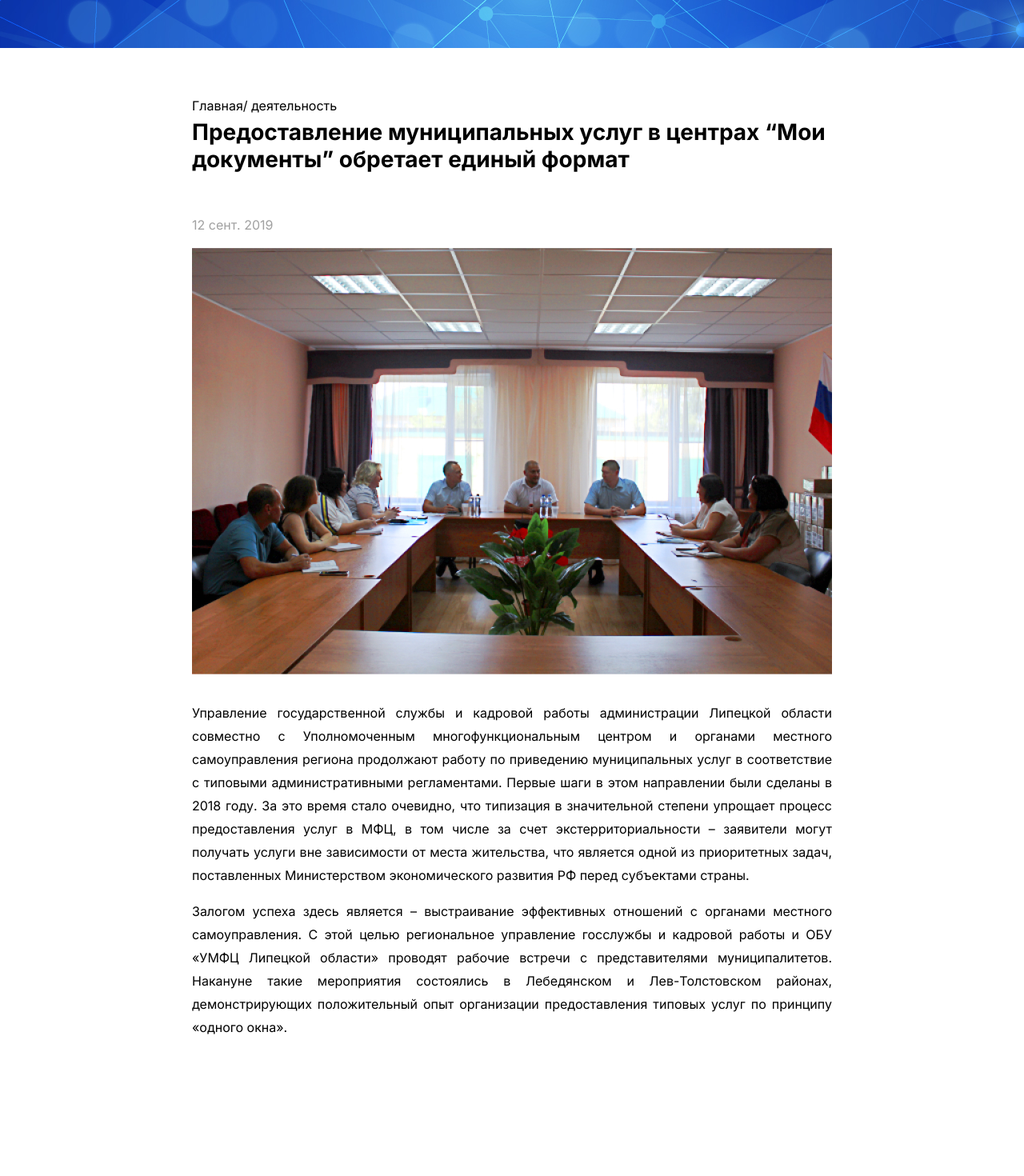
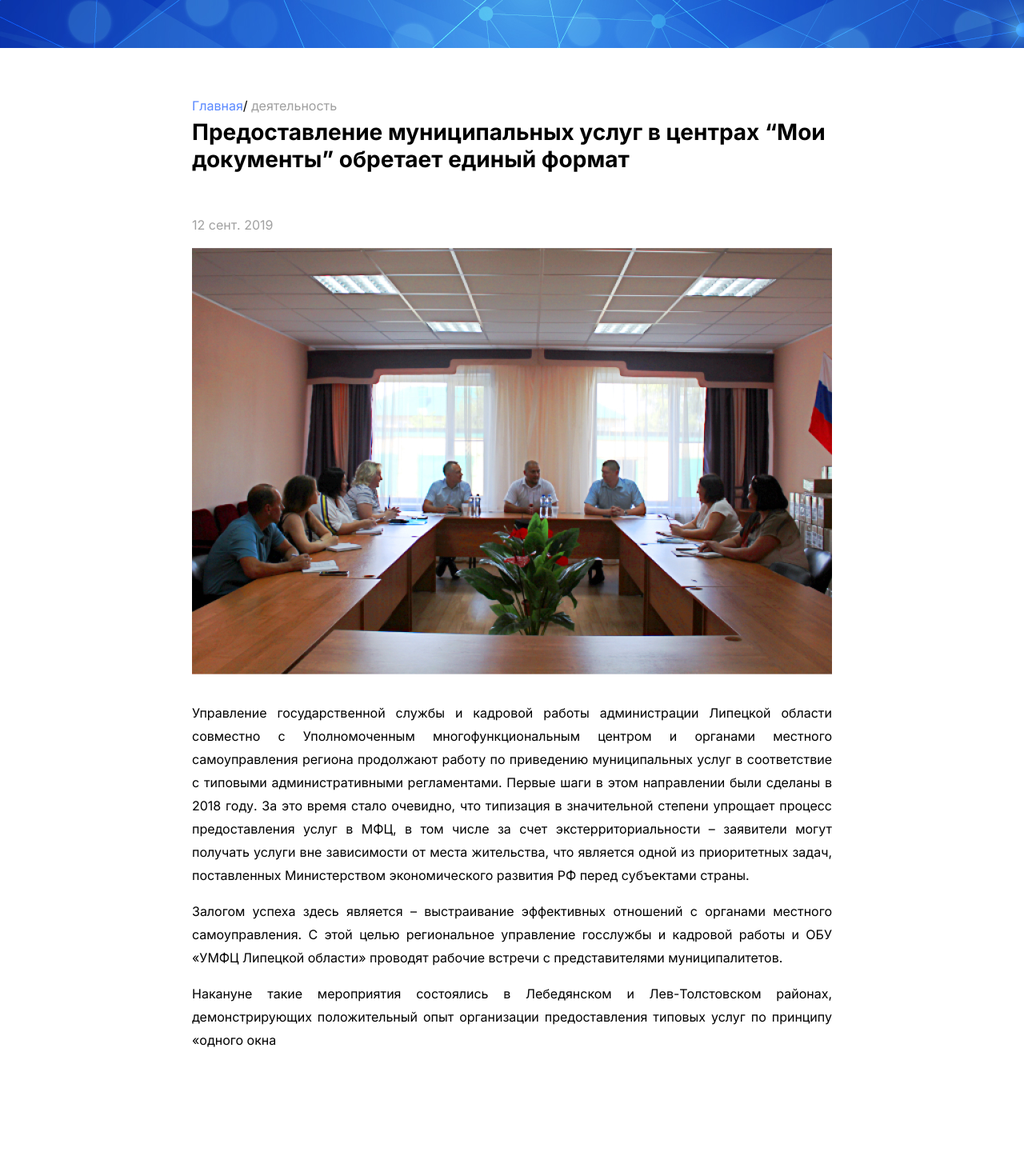
Before and after one commit to GrigoryVelchu/test-work, a Nuxt app: page /post in a window 1280 px wide. Shown: the part 440-1910 px from the top of the page at 80% size. Built offline with nearby package versions, Linux system fonts and the light colour scheme.

Commit message:
made some refactor

```diff
--- a/components/Banners.vue
+++ b/components/main/Banners.vue
@@ -1,7 +1,7 @@
 <template>
     <div class = "banners">
       <nuxt-link v-for = "item in bannersItem" :to = "item.linkTo" :key = "item.id" >
-        <img :src="require(`../assets//sidebarContent/bannersImg/${item.imgSrc}.jpg`)">
+        <img :src="require(`~/assets//sidebarContent/bannersImg/${item.imgSrc}.jpg`)">
       </nuxt-link>
     </div>
 </template>
--- a/components/NewsItem.vue
+++ b/components/main/NewsItem.vue
@@ -1,7 +1,7 @@
 <template>
 <div class = "news-item">
   <div class = "news-item__img">
-  <img :src = "require(`../assets/newsItemContent/${newsItem.imgSrc}.jpg`)"/>
+  <img :src = "require(`~/assets/newsItemContent/${newsItem.imgSrc}.jpg`)"/>
   </div>
   <div class = "news-item__info">
     <span class = "news-item__data gray-thin-text">
--- a/components/Sidebar.vue
+++ b/components/main/Sidebar.vue
@@ -12,7 +12,7 @@
         <nuxt-link tag="li" v-for="item in structureItems" :key="item.id" :to="item.linkTo">
           <div :class="[`structure__menu-item`, item.id === structureItems.length && `structure__menu-item-last`]">
             <span>{{item.text}}</span>
-            <img :src= "require(`../assets//sidebarContent/icons/${item.icon}.png`)"/>
+            <img :src= "require(`~/assets//sidebarContent/icons/${item.icon}.png`)"/>
           </div>
         </nuxt-link>
       </ul>
--- a/pages/post.vue
+++ b/pages/post.vue
@@ -1,19 +1,21 @@
 <template>
   <main>
 
-      <div class = "post-container">
-        <ul class = "bread-crumbs">
-          <nuxt-link class = "breadcrumb" tag = "li" to = "/">Главная</nuxt-link>
-          <nuxt-link class = "breadcrumb" tag = "li" to = "#">деятельность</nuxt-link>
+    <div class="post-container">
+      <ul class="bread-crumbs">
+        <nuxt-link class="breadcrumb" tag="li" to="/">Главная</nuxt-link>
+        <nuxt-link exact-active-class="breadcrumb-active" class="breadcrumb" tag="li" to="/post">деятельность
+        </nuxt-link>
 
       </ul>
-        <h1>Предоставление муниципальных услуг в центрах “Мои документы” обретает единый формат</h1>
+      <h1>{{ post.title }}</h1>
       <div>
-          <div class = "post">
-            <div class = "post__date">12 cент. 2019</div>
-            <img class = "post__img" src = "~/assets/postContent/img/post1.jpg"/>
-            <p class = "post__text">Управление государственной службы и кадровой работы администрации Липецкой области совместно с Уполномоченным многофункциональным центром и органами местного самоуправления региона продолжают работу по приведению муниципальных услуг в соответствие с типовыми административными регламентами. Первые шаги в этом направлении были сделаны в 2018 году. За это время стало очевидно, что типизация в значительной степени упрощает процесс предоставления услуг в МФЦ, в том числе за счет экстерриториальности – заявители могут получать услуги вне зависимости от места жительства, что является одной из приоритетных задач, поставленных Министерством экономического развития РФ перед субъектами страны.</p>
-            <p class = "post__text">Залогом успеха здесь является – выстраивание эффективных отношений с органами местного самоуправления. С этой целью региональное управление госслужбы и кадровой работы и ОБУ «УМФЦ Липецкой области» проводят рабочие встречи с представителями муниципалитетов. Накануне такие мероприятия состоялись в Лебедянском и Лев-Толстовском районах, демонстрирующих положительный опыт организации предоставления типовых услуг по принципу «одного окна». </p>
+        <div class="post">
+          <div class="post__date">{{ post.date }}</div>
+          <img class="post__img" :src="require(`~/assets/postContent/img/${post.imgSrc}`)"/>
+          <div>
+            <p class = "post__text" v-for = "text in post.paragraphs">{{text}}</p>
+          </div>
         </div>
       </div>
     </div>
@@ -22,42 +24,69 @@
 
 <script>
 export default {
-        name: "post"
+  name: "post",
+  data() {
+    return {
+      post: {
+        id: 1,
+        title: "Предоставление муниципальных услуг в центрах “Мои документы” обретает единый формат",
+        date: "12 cент. 2019",
+        paragraphs:[
+          "Управление государственной службы и кадровой работы администрации Липецкой области совместно с Уполномоченным многофункциональным центром и органами местного самоуправления региона продолжают работу по приведению муниципальных услуг в соответствие с типовыми административными регламентами. Первые шаги в этом направлении были сделаны в 2018 году. За это время стало очевидно, что типизация в значительной степени упрощает процесс предоставления услуг в МФЦ, в том числе за счет экстерриториальности – заявители могут получать услуги вне зависимости от места жительства, что является одной из приоритетных задач, поставленных Министерством экономического развития РФ перед субъектами страны.",
+          "Залогом успеха здесь является – выстраивание эффективных отношений с органами местного самоуправления. С этой целью региональное управление госслужбы и кадровой работы и ОБУ «УМФЦ Липецкой области» проводят рабочие встречи с представителями муниципалитетов.",
+          "Накануне такие мероприятия состоялись в Лебедянском и Лев-Толстовском районах, демонстрирующих положительный опыт организации предоставления типовых услуг по принципу «одного окна"
+        ],
+        imgSrc: "post1.jpg"
+      }
+    }
+  }
 }
 </script>
 
-<style lang = "sass" scoped>
+<style lang="sass" scoped>
 .post-container
   width: 800px
   margin: 0 auto
+
   .bread-crumbs
     list-style: none
     margin-bottom: 0.5rem
+
     .breadcrumb
       display: inline
       padding: 0
-        &+:before
+      color: #5988FF
+      &:hover
+        cursor: pointer
+      & + :before
         color: black
         content: "/\00a0"
+
+    .breadcrumb-active
+      color: #9F9F9F
+
   h1
     font-size: 28px
     font-weight: 700
     line-height: 34px
+
   .post
     margin-top: 52px
-      margin-bottom: 191px
+    margin-bottom: 175px
+
     .post__date
       font-size: 16px
       line-height: 26px
       color: #A1A1A1
       margin-bottom: 1rem
+
     .post__img
       margin-bottom: 2rem
+
     .post__text
       font-weight: 400
       line-height: 29px
       text-align: justify
       margin-bottom: 1rem
 
-
 </style>
```
Also changed, not shown: pages/index.vue (+14 -14 lines), components/main/Slider.vue (renamed from components/Slider.vue), components/main/SliderCard.vue (renamed from components/SliderCard.vue), components/main/UsefulLink.vue (renamed from components/UsefulLink.vue), components/main/UsefulLinksSlider.vue (renamed from components/UsefulLinksSlider.vue). Lines whose indentation alone changed are shown as unchanged.
